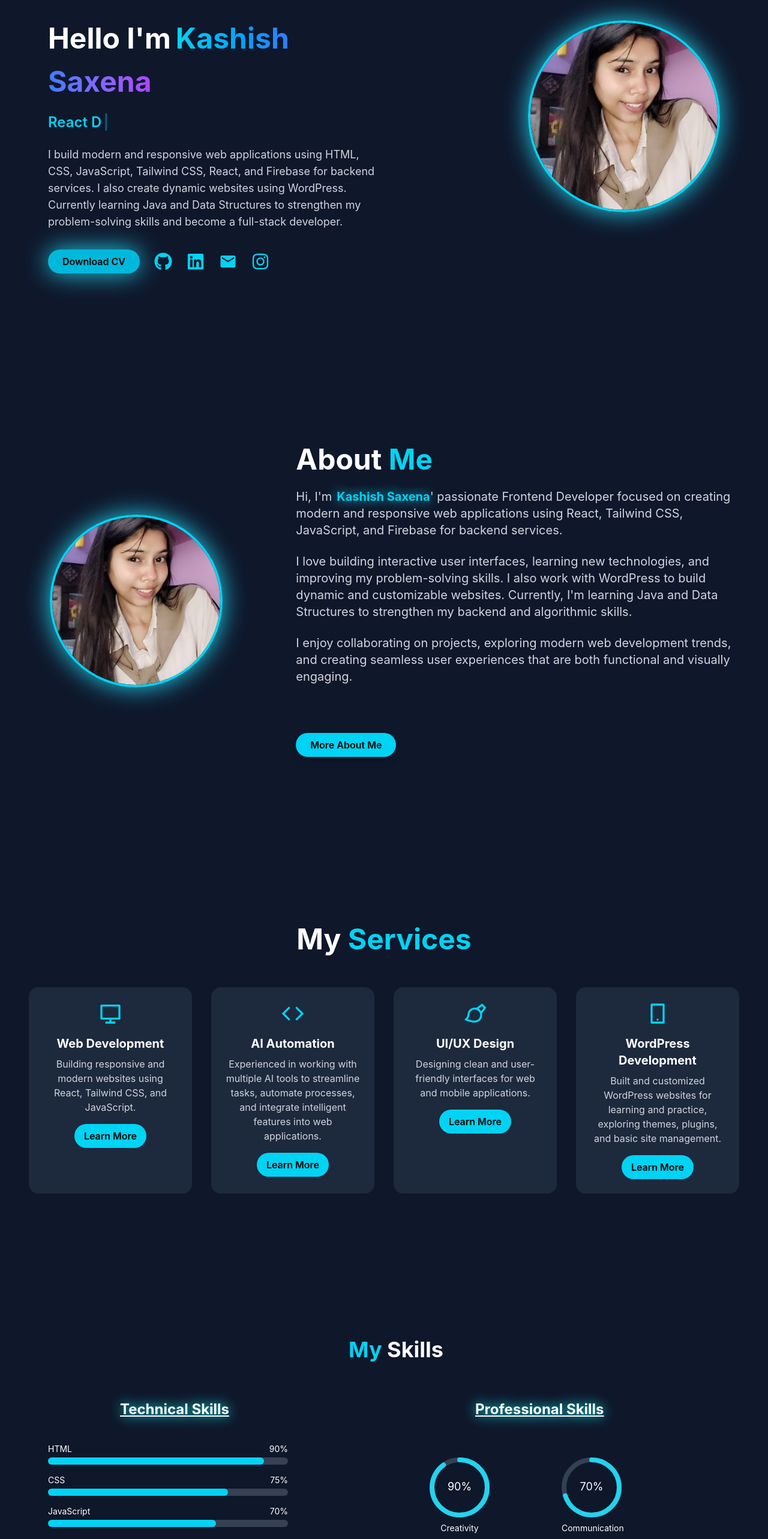
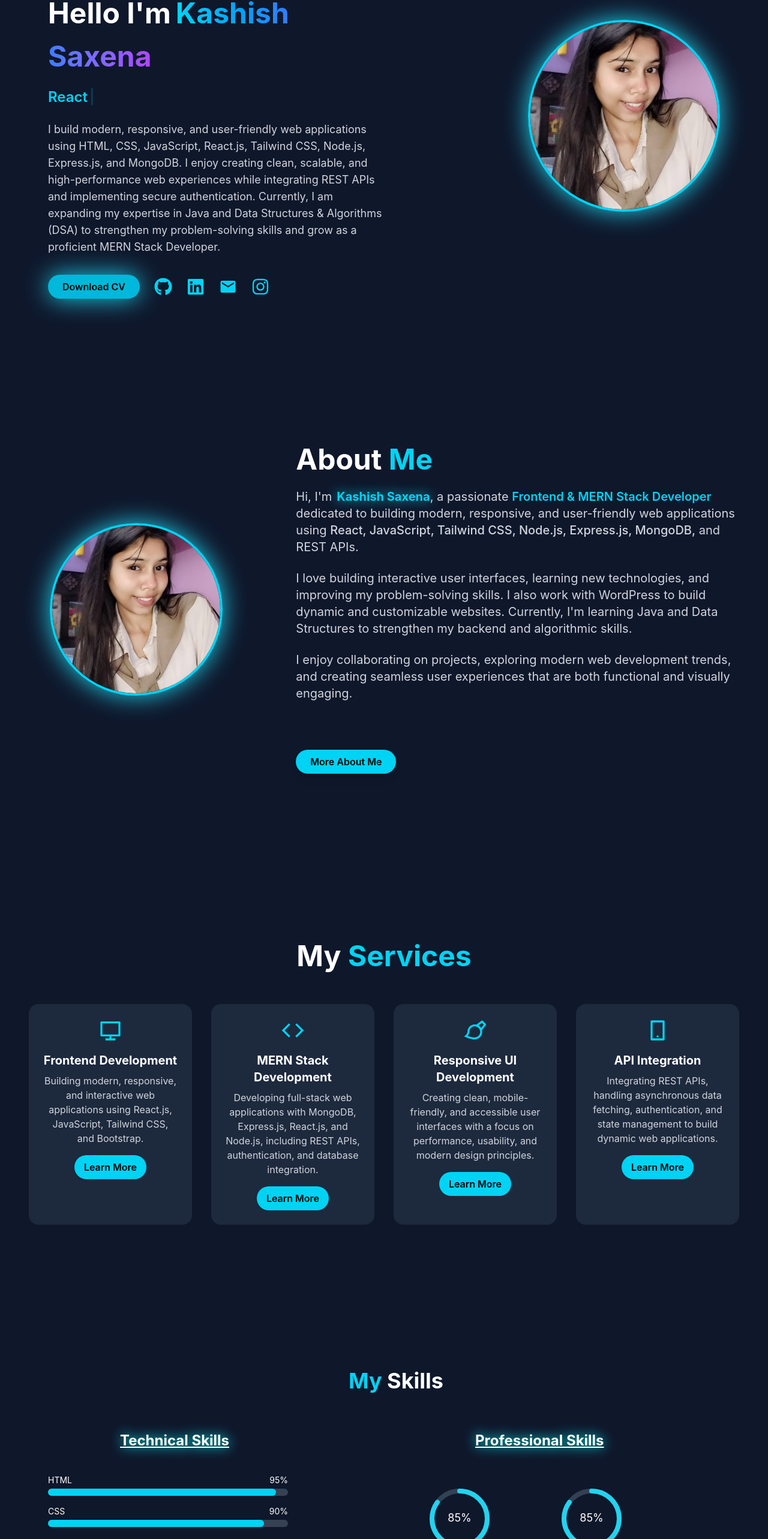
Before and after one commit to Kashish9717/Portfolio_kashish, a React (Vite) app: page / in a window 1280 px wide. Shown: the part 224-2790 px from the top of the page at 60% size. Built offline with nearby package versions, Linux system fonts and the light colour scheme.

Commit message:
updated with new projects

```diff
--- a/src/Components/About.jsx
+++ b/src/Components/About.jsx
@@ -91,13 +91,10 @@ function About() {
           {/* ---------------- ABOUT TEXT ---------------- */}
 
  <p className="text-gray-300 text-lg md:text-xl">
-
   Hi, I'm
 
   <motion.span
     className="text-cyan-400 font-bold ml-2"
-
-              // glowing name animation
     animate={{
       textShadow: [
         "0 0 5px #22d3ee",
@@ -105,18 +102,12 @@ function About() {
         "0 0 5px #22d3ee",
       ],
     }}
-
     transition={{ repeat: Infinity, duration: 2 }}
   >
-
     Kashish Saxena
-
   </motion.span>
 
-        ' passionate Frontend Developer focused on creating modern and
-  responsive web applications using React, Tailwind CSS, JavaScript,
-  and Firebase for backend services.
-
+  , a passionate <span className="text-cyan-400 font-semibold">Frontend & MERN Stack Developer</span> dedicated to building modern, responsive, and user-friendly web applications using <span className="font-medium">React, JavaScript, Tailwind CSS, Node.js, Express.js, MongoDB,</span> and REST APIs.
 </p>
 
 
--- a/src/Components/Hero.jsx
+++ b/src/Components/Hero.jsx
@@ -123,8 +123,9 @@ className="text-xl md:text-2xl mt-4 text-cyan-400 font-semibold"
 words={[
 "Frontend Developer",
 "React Developer",
-"Java Learner",
-"Future Full Stack Developer"
+"JavaScript Developer",
+"Full Mern Stack Developer",
+"Learner-Creater-Explorer"
 ]}
 loop={true}
 cursor
@@ -148,12 +149,10 @@ visible:{opacity:1,y:0}
 
 className="text-gray-300 mt-6 text-sm md:text-lg"
 >
-I build modern and responsive web applications using
-HTML, CSS, JavaScript, Tailwind CSS, React, and Firebase for backend services.
-I also create dynamic websites using WordPress.
+I build modern, responsive, and user-friendly web applications using HTML, CSS, JavaScript, React.js, Tailwind CSS, Node.js, Express.js, and MongoDB. I enjoy creating clean, scalable, and high-performance web experiences while integrating REST APIs and implementing secure authentication.
 
-Currently learning Java and Data Structures
-to strengthen my problem-solving skills and become a full-stack developer.
+Currently, I am expanding my expertise in Java and Data Structures & Algorithms (DSA) to strengthen my problem-solving skills and grow as a proficient MERN Stack Developer.
+
 
 </motion.p>
 
@@ -166,7 +165,7 @@ to strengthen my problem-solving skills and become a full-stack developer.
 {/* -------- DOWNLOAD CV BUTTON (TOP FLY ANIMATION) -------- */}
 
 <motion.a
-href="/Portfolio_kashish/KashishResume.pdf"  //REpo name
+href="/Portfolio_kashish/KashishResumeFull.pdf"  //REpo name
 target="_blank"
 rel="noopener noreferrer"
 
--- a/src/Components/Projects.jsx
+++ b/src/Components/Projects.jsx
@@ -5,6 +5,12 @@ function Projects() {
 
   // ---------------- JAVASCRIPT PROJECTS ----------------
   const jsProjects = [
+
+      {
+    title: "RecruWeb Job Portal",
+    desc: "A full-stack MERN job portal with user authentication, job listings, resume uploads, and role-based dashboards for job seekers and recruiters.",
+    links: "https://recruweb-frontend-git-main-kashishsaxen97-projects.vercel.app/", // Replace with your deployed URL
+  },
     {
       title: "QR Code Scanner",
       desc: "Scan QR codes using camera with JavaScript.",
--- a/src/Components/Services.jsx
+++ b/src/Components/Services.jsx
@@ -7,27 +7,27 @@ function Services() {
 const services = [
   {
     icon: <RiComputerLine size={40} />,
-      title: "Web Development",
+    title: "Frontend Development",
     description:
-        "Building responsive and modern websites using React, Tailwind CSS, and JavaScript.",
+      "Building modern, responsive, and interactive web applications using React.js, JavaScript, Tailwind CSS, and Bootstrap.",
   },
   {
     icon: <RiCodeLine size={40} />,
-      title: "AI Automation",
+    title: "MERN Stack Development",
     description:
-          "Experienced in working with multiple AI tools to streamline tasks, automate processes, and integrate intelligent features into web applications.",
+      "Developing full-stack web applications with MongoDB, Express.js, React.js, and Node.js, including REST APIs, authentication, and database integration.",
   },
   {
     icon: <RiBrushLine size={40} />,
-      title: "UI/UX Design",
+    title: "Responsive UI Development",
     description:
-        "Designing clean and user-friendly interfaces for web and mobile applications.",
+      "Creating clean, mobile-friendly, and accessible user interfaces with a focus on performance, usability, and modern design principles.",
   },
   {
     icon: <RiSmartphoneLine size={40} />,
-     title: "WordPress Development",
+    title: "API Integration",
     description:
-  "Built and customized WordPress websites for learning and practice, exploring themes, plugins, and basic site management."
+      "Integrating REST APIs, handling asynchronous data fetching, authentication, and state management to build dynamic web applications.",
   },
 ];
 
--- a/src/Components/Skills.jsx
+++ b/src/Components/Skills.jsx
@@ -6,20 +6,26 @@ import { CircularProgressbar, buildStyles } from "react-circular-progressbar";
 import "react-circular-progressbar/dist/styles.css";
 
 const technicalSkills = [
-  { name: "HTML", level: 90 },
-  { name: "CSS", level: 75 },
-  { name: "JavaScript", level: 70 },
-  { name: "React", level: 60 },
-  // { name: "Java", level: 50 },
-  // { name: "SQL", level: 60 },
-  { name: "Firebase", level: 60 }
+  { name: "HTML", level: 95 },
+  { name: "CSS", level: 90 },
+  { name: "JavaScript", level: 85 },
+  { name: "React.js", level: 85 },
+  { name: "Tailwind CSS", level: 90 },
+  { name: "Bootstrap", level: 85 },
+  { name: "Node.js", level: 75 },
+  { name: "Express.js", level: 75 },
+  { name: "MongoDB", level: 75 },
+  { name: "REST APIs", level: 80 },
+  { name: "Git & GitHub", level: 85 },
 ];
 
 const professionalSkills = [
-  { name: "Creativity", level: 90 },
-  { name: "Communication", level: 70 },
-  { name: "Problem Solving", level: 75 },
-  { name: "Team Work", level: 90 }
+  { name: "Problem Solving", level: 85 },
+  { name: "Communication", level: 85 },
+  { name: "Team Collaboration", level: 90 },
+  { name: "Quick Learning", level: 95 },
+  { name: "Time Management", level: 85 },
+  { name: "Adaptability", level: 90 },
 ];
 
 function Skills() {
```
Also changed, not shown: 2 other files (tests, documents, lock files or other folders). Lines whose indentation alone changed are shown as unchanged.
